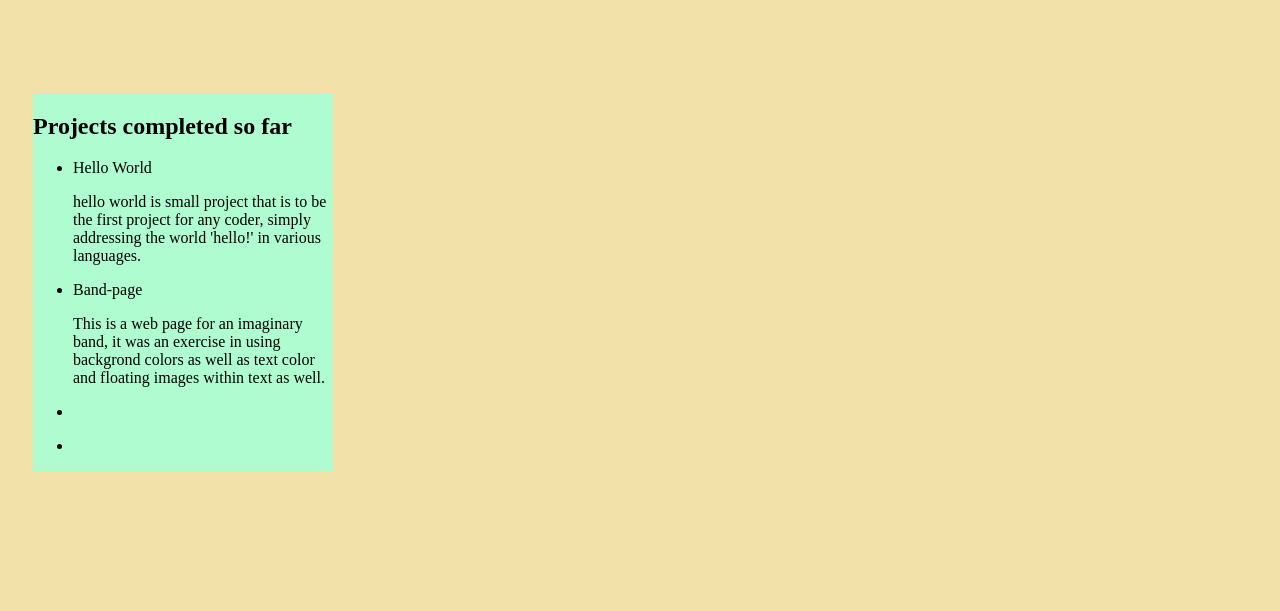
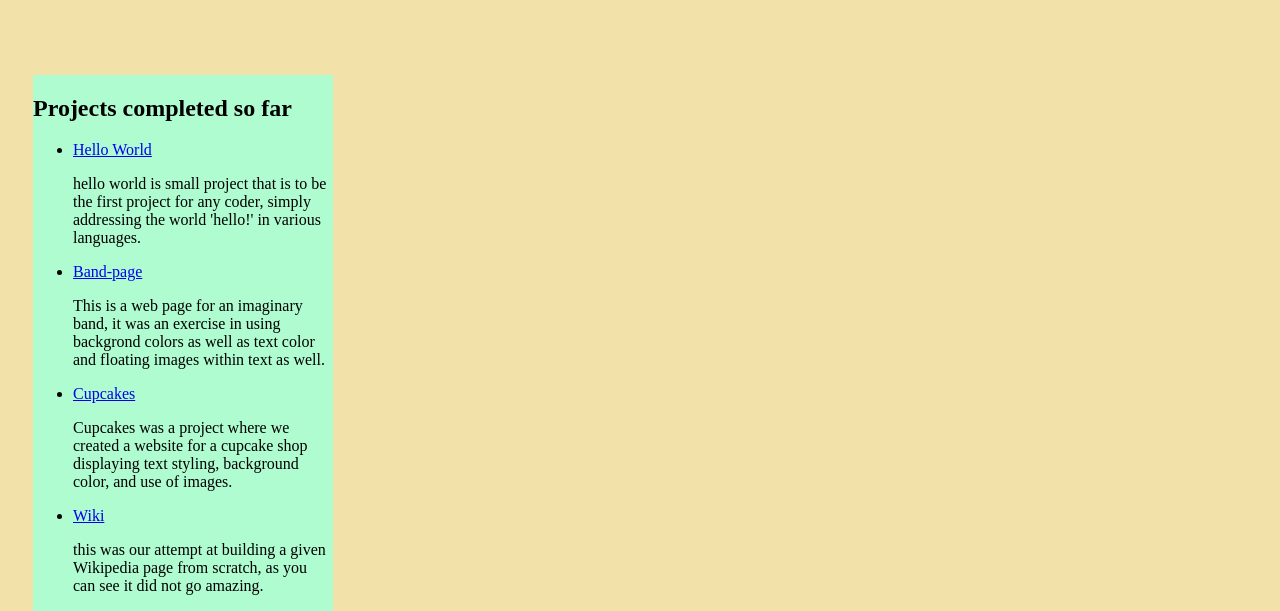
Before and after one commit to calvincushman/Portfolio-landing-page, a plain HTML site: page index.html in a window 1280 px wide. Shown: the part 370-981 px from the top of the page. Before the commit the page ends 841 px from the top, so only its background shows below. Drawn offline with Linux system fonts and the light colour scheme.

Commit message:
add links to gh-pages links for projects

```diff
--- a/index.html
+++ b/index.html
@@ -12,19 +12,20 @@
     <div class="container">
       <img src="img/taco.jpg" alt="a picture of tacos">
       <div class="intro">
-        <p><br>After 15 years running a production facility I felt that it was time for me to move on to a career that was more suited to my personality and interests. Coding was alluring as it involves problem solving and logic while creating, three things that I greatly enjoy.
+        <p>   After 15 years running a production facility I felt that it was time for me to move on to a career that was more suited to my personality and interests. Coding was alluring as it involves problem solving and logic while creating, three things that I greatly enjoy.
         </p>
       </div>
       <div class="projects">
         <h2>Projects completed so far</h2>
         <ul>
-          <li>Hello World</li>
+          <li><a href="https://github.com/calvincushman/hello-world/tree/gh-pages">Hello World</a></li>
           <p>hello world is small project that is to be the first project for any coder, simply addressing the world 'hello!' in various languages.</p>
-          <li>Band-page</li>
+          <li><a href="https://github.com/calvincushman/band-page/tree/gh-pages">Band-page</a></li>
           <p>This is a web page for an imaginary band, it was an exercise in using backgrond colors as well as text color and floating images within text as well.</p>
-          <li></li>
-          <p></p>
-          <li></li>
+          <li><a href="https://github.com/calvincushman/cupcakes/tree/gh-pages">Cupcakes</a></li>
+          <p>Cupcakes was a project where we created a website for a cupcake shop displaying text styling, background color, and use of images.</p>
+          <li><a href="https://github.com/calvincushman/Wiki/tree/gh-pages">Wiki</a></li>
+          <p>this was our attempt at building a given Wikipedia page from scratch, as you can see it did not go amazing.</p>
         </ul>
       </div>
     </div>
```
